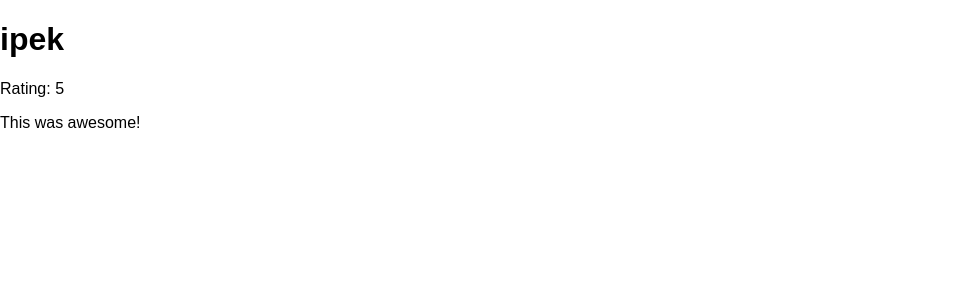
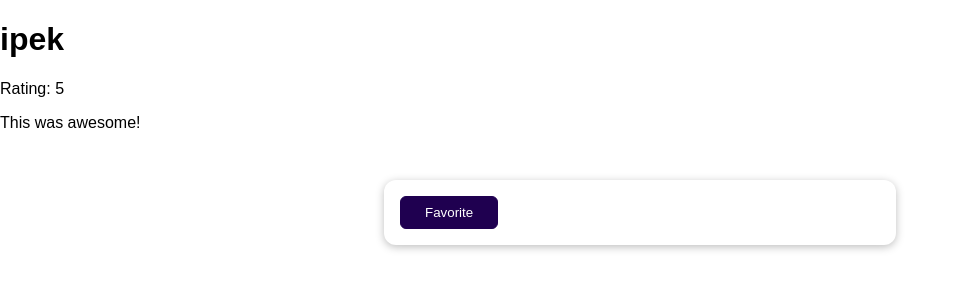
Before and after one commit to ipekgulsencelik/Django_Udemy_Course, a Django app: page /reviews/1 in a window 1280 px wide. Shown: the top 300 px of the page, without its empty margins (0-963 px from the left). Run offline with Django 4.2, Linux system fonts and the light colour scheme; data comes from the database, SQL or seed files in the repository; both versions use the stored data as it was after the commit.

Commit message:
sessions-01-storing-data-in-sessions

```diff
--- a/feedback/reviews/templates/reviews/single_review.html
+++ b/feedback/reviews/templates/reviews/single_review.html
@@ -6,4 +6,9 @@
   <h1>{{ review.user_name }}</h1>
   <p>Rating: {{ review.rating }}</p>
   <p>{{ review.review_text }}</p>
+  <form action="/reviews/favorite" method="POST">
+    {% csrf_token %}
+    <input type="hidden" name="review_id" value="{{ review.id }}">
+    <button>Favorite</button>
+  </form>
 {% endblock %}
--- a/feedback/reviews/urls.py
+++ b/feedback/reviews/urls.py
@@ -6,5 +6,6 @@ urlpatterns = [
      path("", views.ReviewView.as_view()),
      path("thank-you", views.ThankYouView.as_view()),
      path("reviews", views.ReviewsListView.as_view()),
+     path("reviews/favorite", views.AddFavoriteView.as_view()),
      path("reviews/<int:pk>", views.SingleReviewView.as_view())
 ]
--- a/feedback/reviews/views.py
+++ b/feedback/reviews/views.py
@@ -38,3 +38,9 @@ class ReviewsListView(ListView):
 class SingleReviewView(DetailView):
     template_name = "reviews/single_review.html"
     model = Review
+
+class AddFavoriteView(View):
+    def post(self, request):
+        review_id = request.POST["review_id"]
+        request.session["favorite_review"] = review_id
+        return HttpResponseRedirect("/reviews/" + review_id)
```
Also changed, not shown: feedback/db.sqlite3.
